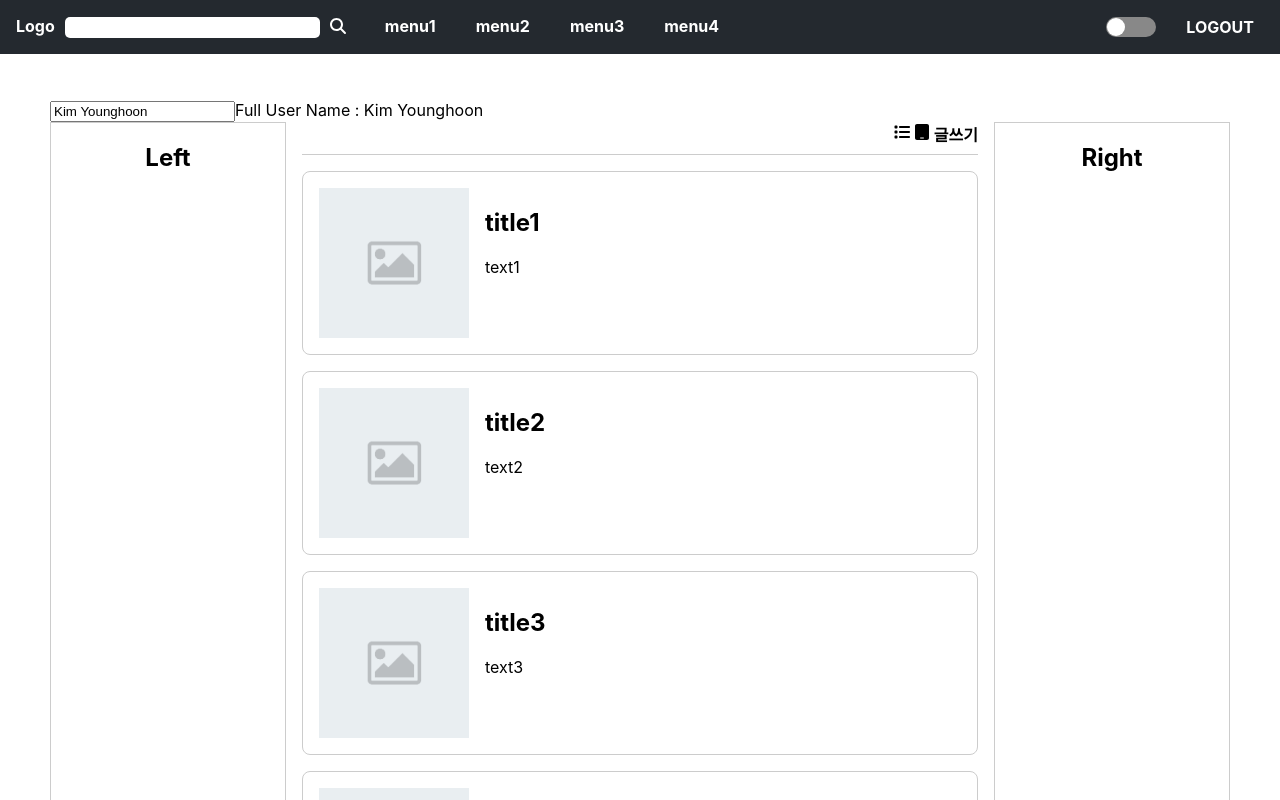
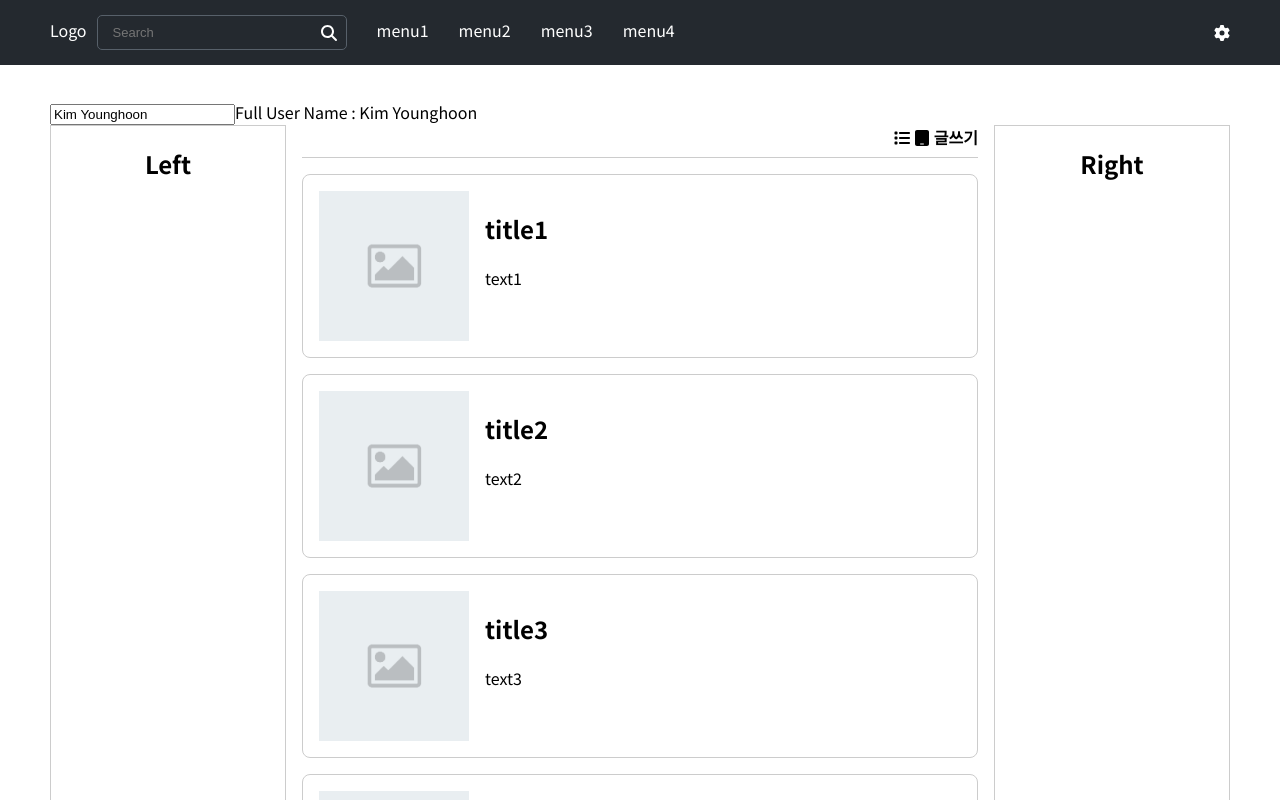
Before and after one commit to Team-HST/devus-fe, a Next.js app: page / in a window 1280 px wide. Shown: the top 800 px of the page. Built offline with nearby package versions, Linux system fonts and the light colour scheme.

Commit message:
ui작업

```diff
--- a/pages/index.tsx
+++ b/pages/index.tsx
@@ -17,6 +17,8 @@ import {
   faTablet,
   faMagnifyingGlass,
   faXmark,
+  faGear,
+  faRightFromBracket,
 } from '@fortawesome/free-solid-svg-icons';
 
 import defalutimg from './img/default_image.png';
@@ -60,6 +62,7 @@ const Home = ({ isMobile }: HomeProps) => {
   ];
   const [listStyle, SetListStyle] = useState(true);
   const [mobilemenu, SetMobilemenu] = useState(false);
+  const [setting, SetSetting] = useState(false);
   const [userName, setUserName] = useState('Kim Younghoon');
   const [userNameFortmat, setUserNameFormat] = useRecoilState(userNameFormatSelector);
 
@@ -130,12 +133,13 @@ const Home = ({ isMobile }: HomeProps) => {
             ) : null}
           </>
         ) : (
-          <header id="header_PC" className={`${style.header_PC} p-3`}>
+          <header id="header_PC" className={`${style.header_PC}`}>
+            <div className="container">
               <div>
                 <span className="me-4">Logo</span>
                 <div className={`${style.search_bar} d-inline-block me-3"`}>
-                <input type="text" className={style.inputtext} />
-                <span className="pointer">
+                  <input type="text" className={style.inputtext} placeholder="Search" />
+                  <span className={`${style.search_icon} pointer`}>
                     <FontAwesomeIcon icon={faMagnifyingGlass} />
                   </span>
                 </div>
@@ -145,15 +149,31 @@ const Home = ({ isMobile }: HomeProps) => {
                 <a href="">menu4</a>
               </div>
               <div className={style.header_PC_right}>
+                <FontAwesomeIcon
+                  icon={faGear}
+                  className="pointer"
+                  onClick={() => SetSetting((prev) => !prev)}
+                />
+                {setting && (
+                  <div className={style.header_PC_right_menu}>
+                    <div>
+                      <div style={{ marginRight: '10px' }}>DARKMODE</div>
                       <Switch
                         onChange={darkModeChange}
                         checked={darkmodebool}
                         uncheckedIcon={false}
                         checkedIcon={false}
-                width={50}
-                height={20}
+                        width={30}
+                        height={15}
                       />
-              <a href="">LOGOUT</a>
+                    </div>
+                    <div className="pointer">
+                      <a href="">LOGOUT</a>{' '}
+                      <FontAwesomeIcon icon={faRightFromBracket} style={{ marginLeft: '5px' }} />
+                    </div>
+                  </div>
+                )}
+              </div>
             </div>
           </header>
         )}{' '}
--- a/styles/globals.scss
+++ b/styles/globals.scss
@@ -1,11 +1,10 @@
+@import url('https://fonts.googleapis.com/css2?family=Noto+Sans+KR:wght@100;300;400;500;700&display=swap');
 html,
 body {
   padding: 0;
   margin: 0;
-  font-family: -apple-system, BlinkMacSystemFont, Segoe UI, Roboto, Oxygen, Ubuntu, Cantarell,
-    Fira Sans, Droid Sans, Helvetica Neue, sans-serif;
+  font-family: 'Noto Sans KR', sans-serif;
 }
-
 a {
   color: inherit !important;
   text-decoration: none !important;
--- a/styles/main/main.module.scss
+++ b/styles/main/main.module.scss
@@ -33,24 +33,74 @@
 }
 
 .header_PC {
-  @include headerStyle;
-  padding: 15px 50px;
+  // @include headerStyle;
+  position: fixed;
+  z-index: 9999;
+  top: 0;
+  left: 0;
+  background: $maincolor;
+  width: 100%;
+  color: white;
+  padding: 15px 0px;
+
+  & > div {
+    display: flex;
+    justify-content: space-between;
+    align-items: center;
+  }
 
   & .search_bar {
-    width: 300px;
+    position: relative;
 
     & input[type='text'] {
       width: 85%;
+      height: 35px;
+      background-color: $maincolor;
+      border: 1px solid #57606a;
+      padding: 0 15px;
+      padding-right: 35px;
+      width: 250px;
+      transition: 0.3s;
+    }
+    & .search_icon {
+      position: absolute;
+      right: 20px;
+      top: 5px;
+    }
+    & input[type='text']:focus {
+      background-color: white;
+    }
+    & input[type='text']:focus + .search_icon {
+      color: black;
     }
   }
 
   & .header_PC_right {
     display: flex;
     align-items: center;
+    position: relative;
+    & .header_PC_right_menu {
+      position: absolute;
+      right: 0;
+      top: 40px;
+      color: white;
+      padding: 5px 20px;
+      background-color: $maincolor;
+      & > div {
+        display: flex;
+        align-items: center;
+        justify-content: center;
+        font-size: 14px;
+        padding: 10px 0;
+        & a {
+          margin: 0;
+        }
+      }
+    }
   }
 
   & a {
-    margin: 0 10px 0 30px;
+    margin: 0 10px 0 20px;
     color: white;
   }
 }
```
Lines whose indentation alone changed are shown as unchanged.
